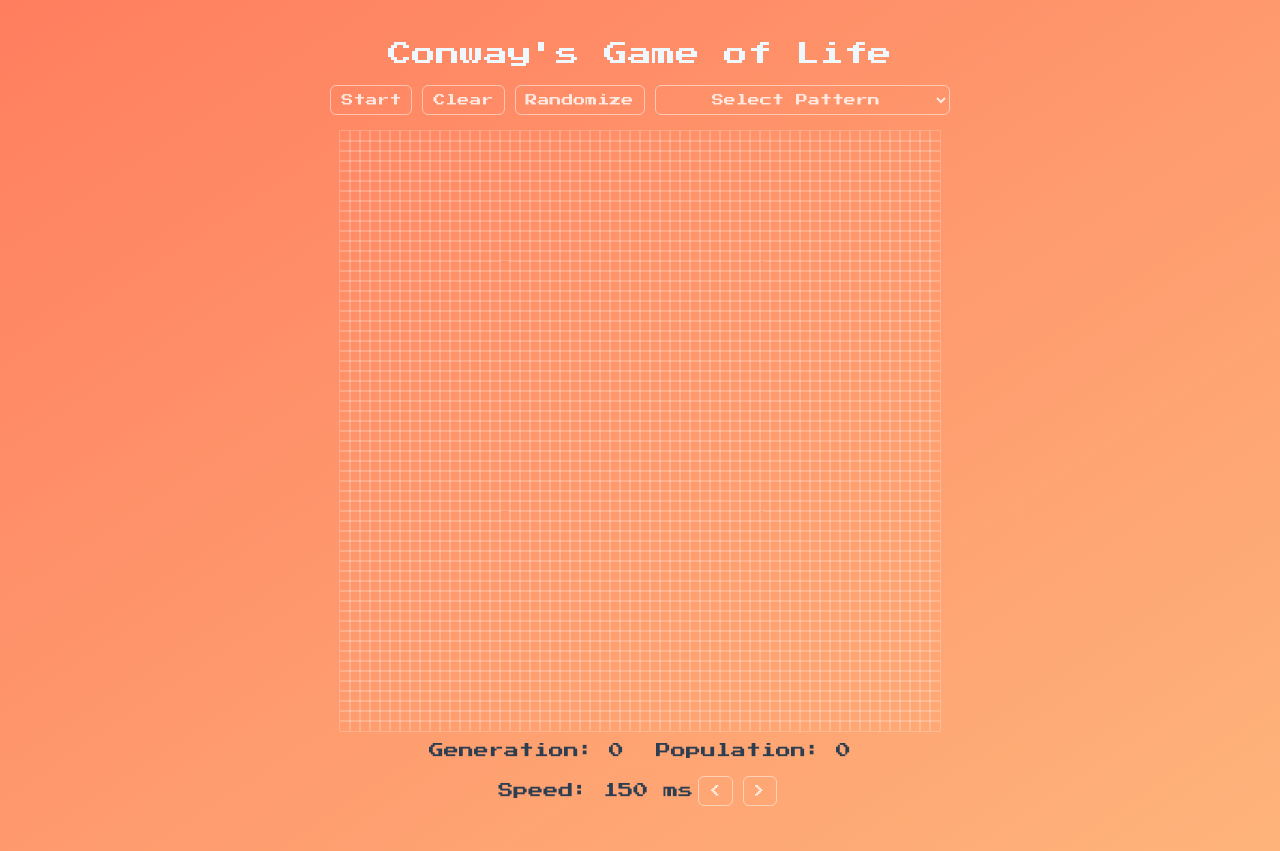
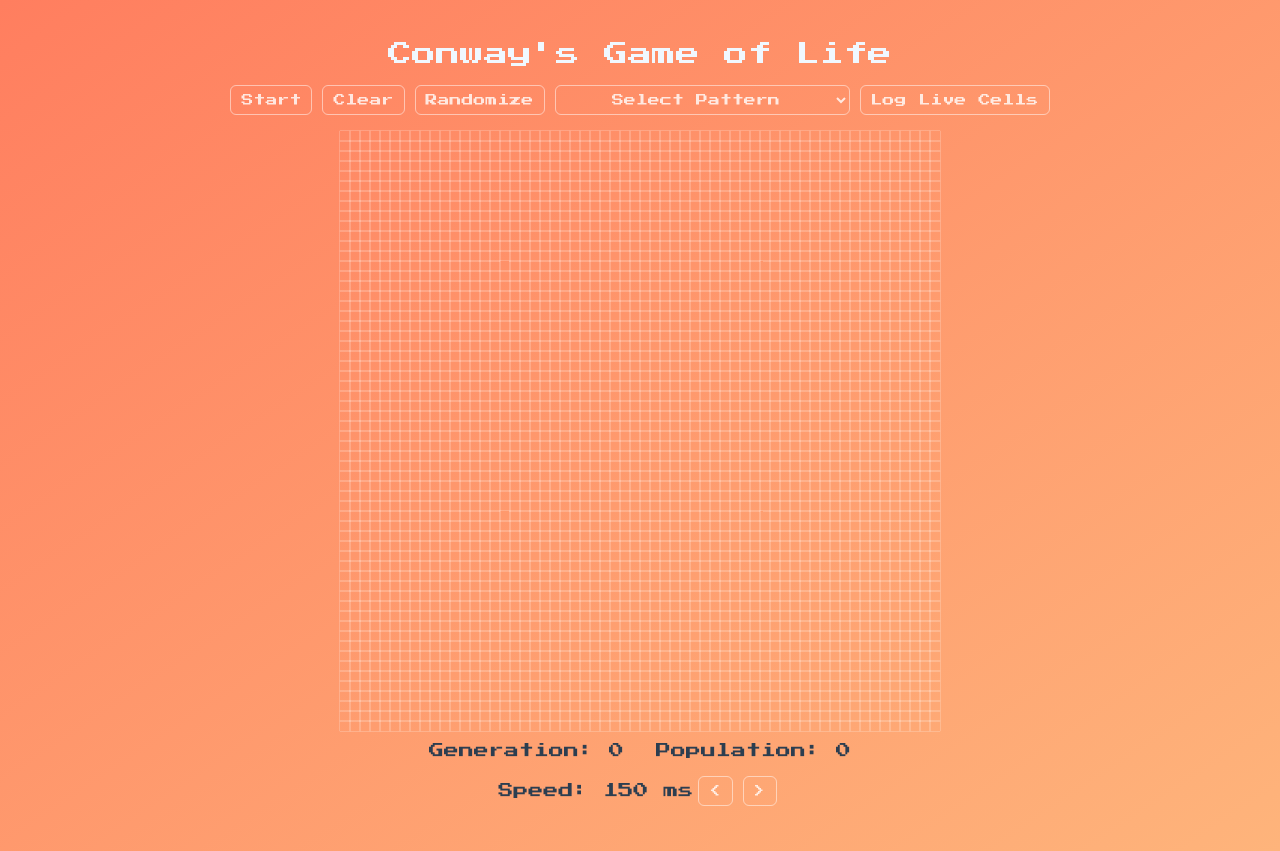
Before and after one commit to samvitjain/game-of-life, a Vue app: page / in a window 1280 px wide. Built offline with nearby package versions, Linux system fonts and the light colour scheme.

Commit message:
Simkin glider gun

```diff
--- a/src/components/GameOfLife.vue
+++ b/src/components/GameOfLife.vue
@@ -9,6 +9,7 @@
         <option value="">Select Pattern</option>
         <option v-for="pattern in patterns" :key="pattern.name" :value="pattern.name">{{ pattern.name }}</option>
       </select>
+      <button class="btn btn-control" @click="logLiveCells">Log Live Cells</button> <!-- New Button -->
     </div>
     <div class="grid-container">
       <div class="grid">
@@ -138,6 +139,18 @@ export default {
       }
     };
 
+    const logLiveCells = () => {
+      const liveCells = [];
+      for (let i = 0; i < rows * cols; i++) {
+        if (grid.value[i]) {
+          const x = i % cols;
+          const y = Math.floor(i / cols);
+          liveCells.push([x, y]);
+        }
+      }
+      console.log(liveCells);
+    };
+
     return {
       grid,
       generation,
@@ -153,11 +166,13 @@ export default {
       decreaseSpeed,
       isRunning,
       selectPattern,
-      patterns
+      patterns,
+      logLiveCells
     };
   }
 };
 </script>
+
 
 <style scoped>
 @import url('https://fonts.googleapis.com/css2?family=Press+Start+2P&display=swap');
--- a/src/components/config.json
+++ b/src/components/config.json
@@ -12,14 +12,42 @@
   {
     "name": "Gosper's Glider Gun",
     "pattern": [
-        [24, 0], [22, 1], [24, 1],
-        [12, 2], [13, 2], [20, 2], [21, 2], [34, 2], [35, 2],
-        [11, 3], [15, 3], [20, 3], [21, 3], [34, 3], [35, 3],
-        [0, 4], [1, 4], [10, 4], [16, 4], [20, 4], [21, 4],
-        [0, 5], [1, 5], [10, 5], [14, 5], [16, 5], [17, 5], [22, 5], [24, 5],
-        [10, 6], [16, 6], [24, 6],
-        [11, 7], [15, 7],
-        [12, 8], [13, 8]
+      [24, 0],
+      [22, 1],
+      [24, 1],
+      [12, 2],
+      [13, 2],
+      [20, 2],
+      [21, 2],
+      [34, 2],
+      [35, 2],
+      [11, 3],
+      [15, 3],
+      [20, 3],
+      [21, 3],
+      [34, 3],
+      [35, 3],
+      [0, 4],
+      [1, 4],
+      [10, 4],
+      [16, 4],
+      [20, 4],
+      [21, 4],
+      [0, 5],
+      [1, 5],
+      [10, 5],
+      [14, 5],
+      [16, 5],
+      [17, 5],
+      [22, 5],
+      [24, 5],
+      [10, 6],
+      [16, 6],
+      [24, 6],
+      [11, 7],
+      [15, 7],
+      [12, 8],
+      [13, 8]
     ]
   },
   {
@@ -35,5 +63,46 @@
       [4, 4],
       [3, 5]
     ]
+  },
+  {
+    "name": "Simkin glider gun",
+    "pattern": [
+      [21, 30],
+      [22, 30],
+      [28, 30],
+      [29, 30],
+      [21, 31],
+      [22, 31],
+      [28, 31],
+      [29, 31],
+      [25, 33],
+      [26, 33],
+      [25, 34],
+      [26, 34],
+      [29, 39],
+      [43, 39],
+      [44, 39],
+      [46, 39],
+      [47, 39],
+      [42, 40],
+      [48, 40],
+      [42, 41],
+      [49, 41],
+      [52, 41],
+      [53, 41],
+      [42, 42],
+      [43, 42],
+      [44, 42],
+      [48, 42],
+      [52, 42],
+      [53, 42],
+      [47, 43],
+      [45, 48],
+      [47, 48],
+      [48, 48],
+      [45, 49],
+      [46, 49],
+      [48, 49]
+    ]
   }
 ]
```
Lines whose indentation alone changed are shown as unchanged.
